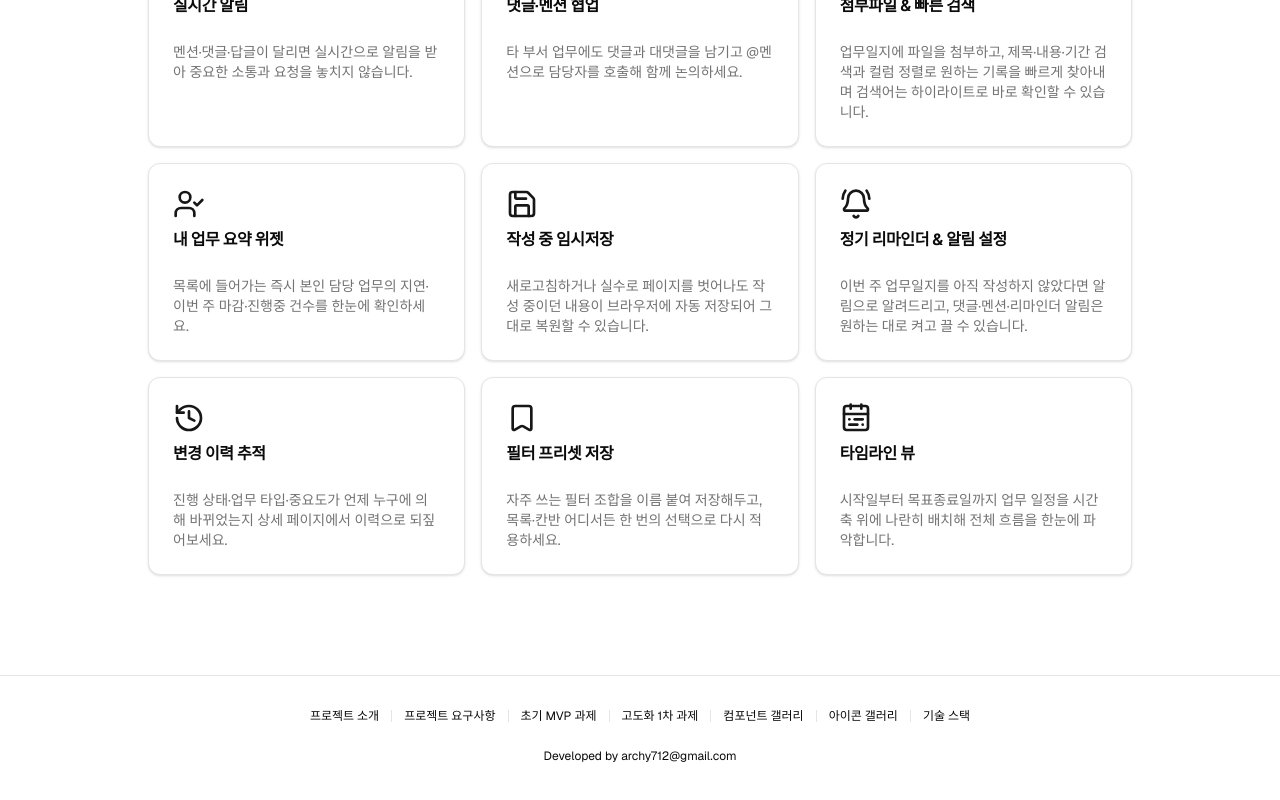
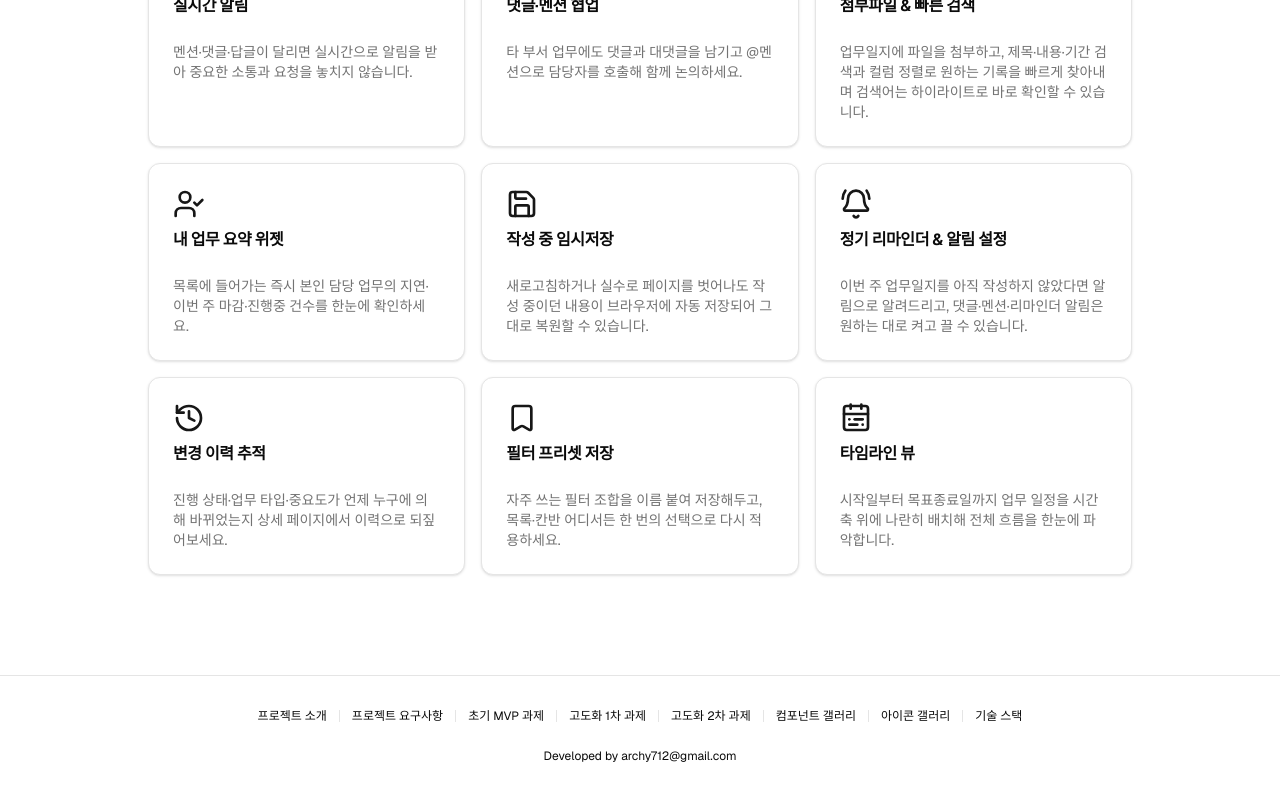
Before and after one commit to archy712/weekly-plan-02, a Next.js app: page / in a window 1280 px wide. Shown: the part 1011-1811 px from the top of the page. Built offline with nearby package versions, Linux system fonts and the light colour scheme; no server answers.

Commit message:
✨ feat: 푸터에 v2 로드맵 문서 링크 추가
기존 "고도화 1차 과제" 옆에 "고도화 2차 과제"(ROADMAP_V2.md) 링크를
추가해 v2 개발 이력에도 앱에서 바로 접근할 수 있게 한다.

```diff
--- a/components/site-footer.tsx
+++ b/components/site-footer.tsx
@@ -40,6 +40,15 @@ export function SiteFooter() {
           고도화 1차 과제
         </a>
         <span className="h-3 w-px bg-border" aria-hidden="true" />
+        <a
+          href="https://github.com/archy712/weekly-plan-02/blob/main/docs/roadmap/ROADMAP_V2.md"
+          target="_blank"
+          rel="noopener noreferrer"
+          className="hover:text-foreground"
+        >
+          고도화 2차 과제
+        </a>
+        <span className="h-3 w-px bg-border" aria-hidden="true" />
         <Link
           href="/component-gallery"
           className="hover:text-foreground"
```
